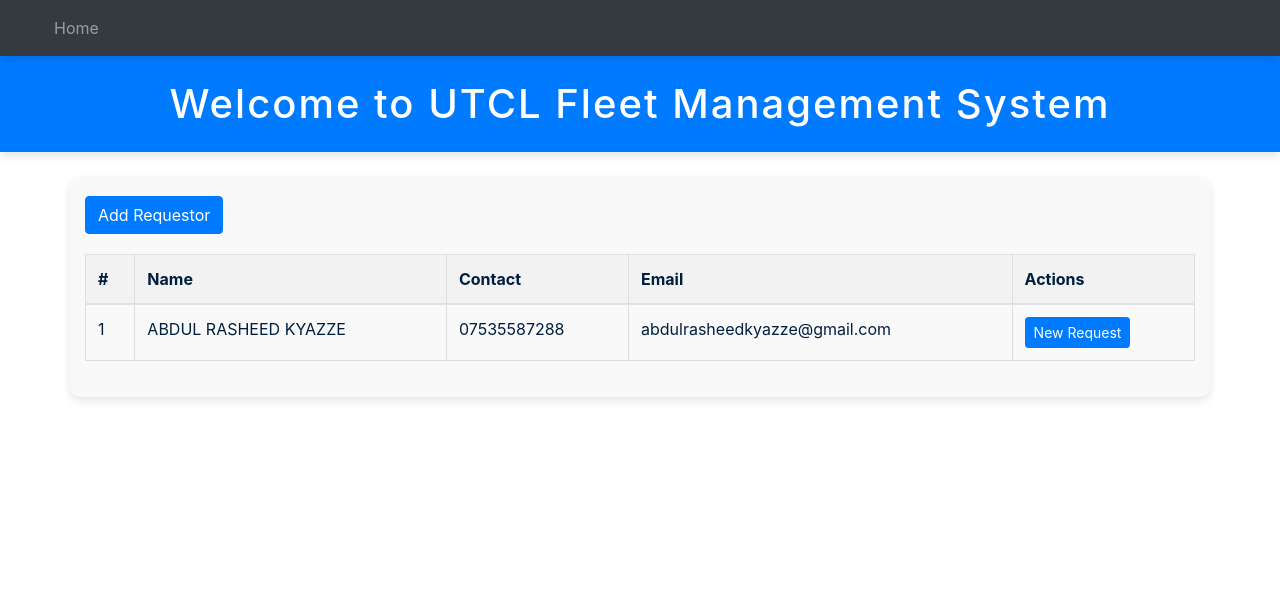
After one commit to aKyazze/FleetMIS, a Django app: page /requestors/ in a window 1280 px wide. The commit adds this page. Shown: the top 601 px of the page. Run offline with Django 4.2, Linux system fonts and the light colour scheme; data comes from the database, SQL or seed files in the repository; some libraries are stand-ins or nearby versions.

Commit message:
Completed all the 5 Modules in the Fleet Management IS

```diff
--- a/fleetApp/admin.py
+++ b/fleetApp/admin.py
@@ -1,11 +1,12 @@
 from django.contrib import admin
-from .models import Vehicle, Driver, Requisition, ServiceProvider, Service
+from .models import Vehicle, Driver, Requestor, Request, ServiceProvider, Service
 
 # Register your models here.
 
 
 admin.site.register(Vehicle)
 admin.site.register(Driver)
-admin.site.register(Requisition)
+admin.site.register(Requestor)
+admin.site.register(Request)
 admin.site.register(ServiceProvider)
 admin.site.register(Service)
--- a/fleetApp/models.py
+++ b/fleetApp/models.py
@@ -44,29 +44,51 @@ class Driver(models.Model):
   def __str__(self):
       return f"{self.driver_name} {self.contact} {self.vehicle}"
 
-#Requisition Entity:
-class Requisition(models.Model):
-  #requisition_id = models.AutoField(primary_key=True)
-  REQUEST_STATE= [
-    ("P", "Pending"),
-    ("O", "Open"),
-    ("C", "Closed")
-  ]
-  request_date = models.DateField(auto_now=False)
-  applicant_name = models.CharField(max_length=50)
-  applicant_contact = models.CharField(max_length=20)
-  applicant_email = models.EmailField()
-  current_location = models.CharField(max_length=50)
-  destination = models.CharField(max_length=50)
-  purpose = models.CharField(max_length=40)
-  time_of_allocation = models.DateTimeField()
-  request_status = models.CharField(max_length=3, choices=REQUEST_STATE)
-  mileage_at_assignment = models.IntegerField()
-  mileage_at_return = models.IntegerField()
-  vehicle = models.ForeignKey(Vehicle, on_delete=models.CASCADE, null=True)
+#Requisition Entities:
+# Requestor Model
+class Requestor(models.Model):
+    name = models.CharField(max_length=50)
+    contact = models.CharField(max_length=20)
+    email_address = models.EmailField()
 
-  def __str__(self):
-    return f"{self.request_date} {self.applicant_name} {self.applicant_contact} {self.current_location} {self.destination}"
+    def __str__(self):
+        return self.name
+
+
+# Request Model
+class Request(models.Model):
+    REQUEST_STATE = [
+        ("P", "Pending"),
+        ("O", "Open"),
+        ("C", "Closed"),
+    ]
+
+    requestor = models.ForeignKey(Requestor, on_delete=models.CASCADE, related_name="requests")
+    request_date = models.DateField(auto_now_add=True)
+    current_location = models.CharField(max_length=50)
+    destination = models.CharField(max_length=50)
+    purpose = models.CharField(max_length=100)
+    vehicle = models.ForeignKey('Vehicle', on_delete=models.CASCADE, null=True, blank=True)
+    time_of_allocation = models.DateTimeField(null=True, blank=True)
+    request_status = models.CharField(max_length=1, choices=REQUEST_STATE, default="P")
+    mileage_at_assignment = models.IntegerField(null=True, blank=True)
+    mileage_at_return = models.IntegerField(null=True, blank=True)
+
+    def __str__(self):
+        return f"Request by {self.requestor.name} on {self.request_date}"
+
+    def allocate_vehicle(self, vehicle):
+        """Assign a vehicle and update the status."""
+        self.vehicle = vehicle
+        self.request_status = "O"  # Set status to Open
+        self.time_of_allocation = timezone.now()
+        self.save()
+
+    def close_request(self, mileage_at_return):
+        """Mark the request as closed."""
+        self.mileage_at_return = mileage_at_return
+        self.request_status = "C"
+        self.save()
 
 
 #Service Provider Entity:
--- a/fleetApp/templates/fleetApp/base/home.html
+++ b/fleetApp/templates/fleetApp/base/home.html
@@ -7,9 +7,8 @@
     <p>This system allows you to manage vehicles, drivers, requisitions, and service records for UTCL.</p>
     <a href="{% url 'vehicle' %}" class="btn btn-primary">Manage Vehicles</a>
     <a href="{% url 'drivers' %}" class="btn btn-primary">Manage Drivers</a>
+    <a href="{% url 'requisitions' %}" class="btn btn-primary">Manage Requistions</a>
     <a href="{% url 'service_list' %}" class="btn btn-primary">Manage Services</a>
     <a href="{% url 'service_provider_list' %}" class="btn btn-primary">Manage Services Providers</a>
-
-
 </div>
 {% endblock %}
--- /dev/null
+++ b/fleetApp/templates/fleetApp/requisition/requestor_list.html
@@ -0,0 +1,29 @@
+{% extends "main.html" %}
+{% block title %}Requestors{% endblock %}
+{% block content %}
+<a href="{% url 'add_requestor' %}" class="btn btn-primary">Add Requestor</a>
+<table class="table">
+    <thead>
+        <tr>
+            <th>#</th>
+            <th>Name</th>
+            <th>Contact</th>
+            <th>Email</th>
+            <th>Actions</th>
+        </tr>
+    </thead>
+    <tbody>
+        {% for requestor in requestors %}
+        <tr>
+            <td>{{ forloop.counter }}</td>
+            <td>{{ requestor.name }}</td>
+            <td>{{ requestor.contact }}</td>
+            <td>{{ requestor.email_address }}</td>
+            <td>
+                <a href="{% url 'add_request' requestor.id %}" class="btn btn-primary btn-sm">New Request</a>
+            </td>
+        </tr>
+        {% endfor %}
+    </tbody>
+</table>
+{% endblock %}
--- a/fleetApp/urls.py
+++ b/fleetApp/urls.py
@@ -34,4 +34,18 @@ urlpatterns = [
      path('services/add/', views.add_service, name='add_service'),
      path('services/edit/<int:service_id>/', views.edit_service, name='edit_service'),
      path('services/delete/<int:service_id>/', views.delete_service, name='delete_service'),
+
+# Requestor URLs
+    path('requestors/', views.requestor_list, name='requestor_list'),
+    path('requestors/add/', views.add_requestor, name='add_requestor'),
+    path('requestors/edit/<int:requestor_id>/', views.edit_requestor, name='edit_requestor'),
+    path('requestors/delete/<int:requestor_id>/', views.delete_requestor, name='delete_requestor'),
+
+    # Request URLs
+    path('requisitions/', views.fleet_management_view, name='requisitions'),
+    path('requests/', views.request_list, name='request_list'),
+    path('requests/add/<int:requestor_id>/', views.add_request, name='add_request'),
+    path('requests/edit/<int:request_id>/', views.edit_request, name='edit_request'),
+    path('requests/approve/<int:request_id>/', views.approve_request, name='approve_request'),
+    path('requests/delete/<int:request_id>/', views.delete_request, name='delete_request'),
 ]
--- a/fleetApp/views.py
+++ b/fleetApp/views.py
@@ -1,7 +1,7 @@
 from django.shortcuts import render, redirect, get_object_or_404
 from django.contrib import messages
-from .models import Vehicle, Driver, ServiceProvider, Service
-from .forms import VehicleForm, VehicleAllocationForm, DriverForm, ServiceProviderForm, ServiceForm
+from .models import Vehicle, Driver, Requestor, Request, ServiceProvider, Service
+from .forms import VehicleForm, VehicleAllocationForm, DriverForm, ServiceProviderForm, ServiceForm, RequestorForm, RequestForm, RequestApprovalForm
 
 # Create your views here.
 
@@ -164,7 +164,116 @@ def delete_driver(request, driver_id):
 
 ######################################## This Section for Requisition Views #######################################################
 
+# List all requestors
+def requestor_list(request):
+    requestors = Requestor.objects.all()
+    return render(request, 'fleetApp/requisition/requestor_list.html', {'requestors': requestors})
 
+# Add a requestor
+def add_requestor(request):
+    if request.method == 'POST':
+        form = RequestorForm(request.POST)
+        if form.is_valid():
+            form.save()
+            messages.success(request, "Requestor added successfully!")
+            return redirect('requestor_list')
+    else:
+        form = RequestorForm()
+    return render(request, 'fleetApp/requisition/add_requestor.html', {'form': form})
+
+def edit_requestor(request, requestor_id):
+    requestor = get_object_or_404(Requestor, id=requestor_id)
+    if request.method == 'POST':
+        form = RequestorForm(request.POST, instance=requestor)
+        if form.is_valid():
+            form.save()
+            messages.success(request, "Requestor updated successfully!")
+            return redirect('requestor_list')
+    else:
+        form = RequestorForm(instance=requestor)
+    return render(request, 'fleetApp/requisition/edit_requestor.html', {'form': form, 'requestor': requestor})
+
+def delete_requestor(request, requestor_id):
+    requestor = get_object_or_404(Requestor, id=requestor_id)
+    if request.method == 'POST':
+        requestor.delete()
+        messages.success(request, "Requestor deleted successfully!")
+        return redirect('requestor_list')
+    return render(request, 'fleetApp/requisition/delete_requestor.html', {'requestor': requestor})
+
+def edit_request(request, request_id):
+    req = get_object_or_404(Request, id=request_id)
+    if request.method == 'POST':
+        form = RequestForm(request.POST, instance=req)
+        if form.is_valid():
+            form.save()
+            messages.success(request, "Request updated successfully!")
+            return redirect('request_list')
+    else:
+        form = RequestForm(instance=req)
+    return render(request, 'fleetApp/requisition/edit_request.html', {'form': form, 'request': req})
+
+def delete_request(request, request_id):
+    req = get_object_or_404(Request, id=request_id)
+    if request.method == 'POST':
+        req.delete()
+        messages.success(request, "Request deleted successfully!")
+        return redirect('request_list')
+    return render(request, 'fleetApp/requisition/delete_request.html', {'request': req})
+
+# List all requests
+def request_list(request):
+    requests = Request.objects.select_related('requestor', 'vehicle').all()
+    return render(request, 'fleetApp/requisition/request_list.html', {'requests': requests})
+
+# Add a new request
+def add_request(request, requestor_id):
+    requestor = get_object_or_404(Requestor, id=requestor_id)
+    if request.method == 'POST':
+        form = RequestForm(request.POST)
+        if form.is_valid():
+            new_request = form.save(commit=False)
+            new_request.requestor = requestor
+            new_request.save()
+            messages.success(request, "Request added successfully!")
+            return redirect('request_list')
+    else:
+        form = RequestForm()
+    return render(request, 'fleetApp/requisition/add_request.html', {'form': form, 'requestor': requestor})
+
+# Approve a request
+def approve_request(request, request_id):
+    request_obj = get_object_or_404(Request, id=request_id)
+    if request.method == 'POST':
+        selected_vehicle_id = request.POST.get('vehicle')
+        selected_vehicle = get_object_or_404(Vehicle, id=selected_vehicle_id)
+
+        # Assign the vehicle and update the request
+        request_obj.vehicle = selected_vehicle
+        request_obj.request_status = "O"  # Open (Allocated)
+        request_obj.time_of_allocation
+        request_obj.save()
+
+        # Update the vehicle status
+        selected_vehicle.status = "Al"  # Allocated
+        selected_vehicle.save()
+
+        messages.success(request, "Request approved successfully!")
+        return redirect('requisitions')  # Redirect to the fleet management view
+    return redirect('requisitions')
+
+def fleet_management_view(request):
+    requestors = Requestor.objects.all()
+    requests = Request.objects.select_related('requestor', 'vehicle').all()
+    vehicles = Vehicle.objects.filter(status="Allocated")  # Only allocated vehicles
+    requestor_form = RequestorForm()
+    context = {
+        'requestors': requestors,
+        'requests': requests,
+        'vehicles': vehicles,
+        'requestor_form': requestor_form,
+    }
+    return render(request, 'fleetApp/requisition/requisitions.html', context)
 
 ######################################## This Section for Service Provider Views #######################################################
 
```
Also changed, not shown: fleetApp/forms.py (+25 -1 lines), fleetApp/templates/fleetApp/requisition/add_request.html (added, +12 -0 lines), fleetApp/templates/fleetApp/requisition/add_requestor.html (added, +11 -0 lines), fleetApp/templates/fleetApp/requisition/approve_request.html (added, +12 -0 lines), fleetApp/templates/fleetApp/requisition/delete_request.html (added, +11 -0 lines), fleetApp/templates/fleetApp/requisition/delete_requestor.html (added, +11 -0 lines), fleetApp/templates/fleetApp/requisition/edit_request.html (added, +11 -0 lines), fleetApp/templates/fleetApp/requisition/edit_requestor.html (added, +11 -0 lines), fleetApp/templates/fleetApp/requisition/request_list.html (added, +38 -0 lines), fleetApp/templates/fleetApp/requisition/requisitions.html (+95 -57 lines), db.sqlite3, fleetApp/migrations/0004_delete_requisition.py (added), fleetApp/migrations/0005_requestor_request.py (added).
